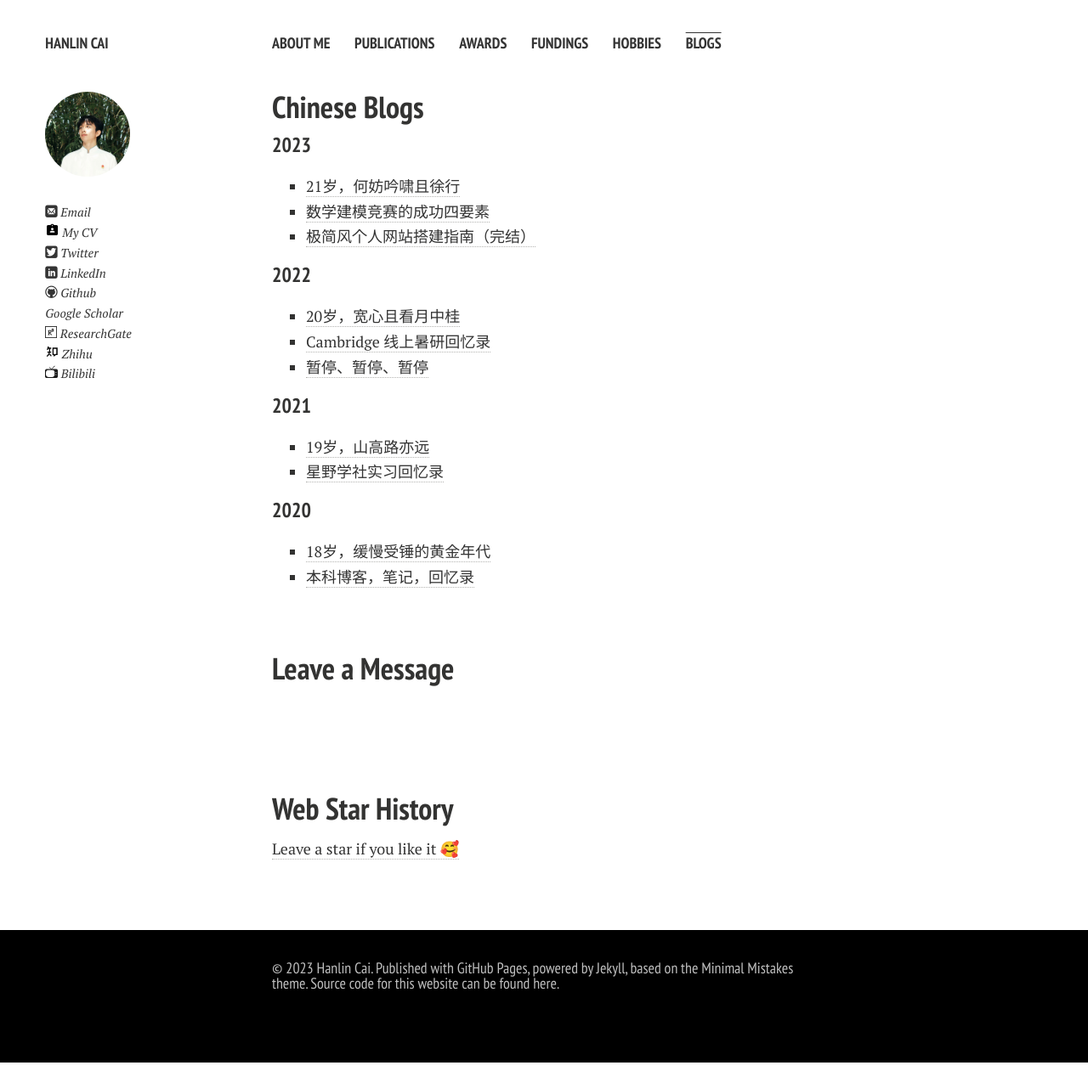
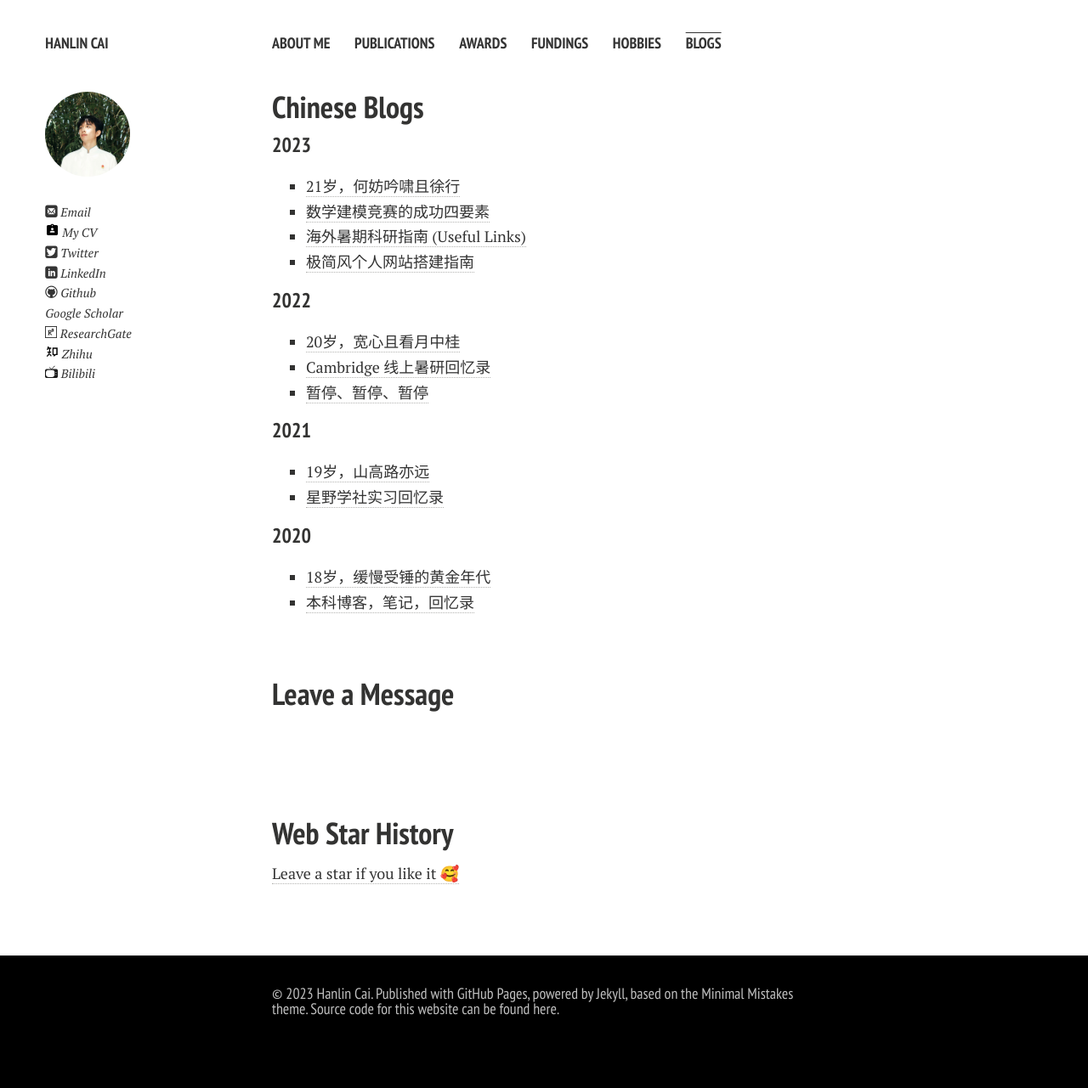
Before and after one commit to GuangLun2000/GuangLun2000.github.io, a Jekyll site: the page built from blogs.md, in a window 1280 px wide. Shown: the whole page at 85% size. Built offline with Jekyll 4.4.1, drawn with Linux system fonts in a browser that asks for light colours; nearby versions of some CDN libraries; comment, search, counter and statistics services are not loaded; a style sheet for code colours, icons or effects is not loaded; before the commit the page ends 1251 px from its top, so only the background shows below that.

Commit message:
Update blogs.md

```diff
--- a/blogs.md
+++ b/blogs.md
@@ -10,7 +10,8 @@ title: Blogs
 
 - [21岁，何妨吟啸且徐行](https://caihanlin.com/blogs/21yrs)<br>
 - [数学建模竞赛的成功四要素](https://caihanlin.com/blogs/team2023)<br>
-- [极简风个人网站搭建指南（完结）](https://caihanlin.com/blogs/web)
+- [海外暑期科研指南 (Useful Links)](https://caihanlin.com/blogs/modeling/summer-res)<br>
+- [极简风个人网站搭建指南](https://caihanlin.com/blogs/web)
 
 ### 2022
 
```
